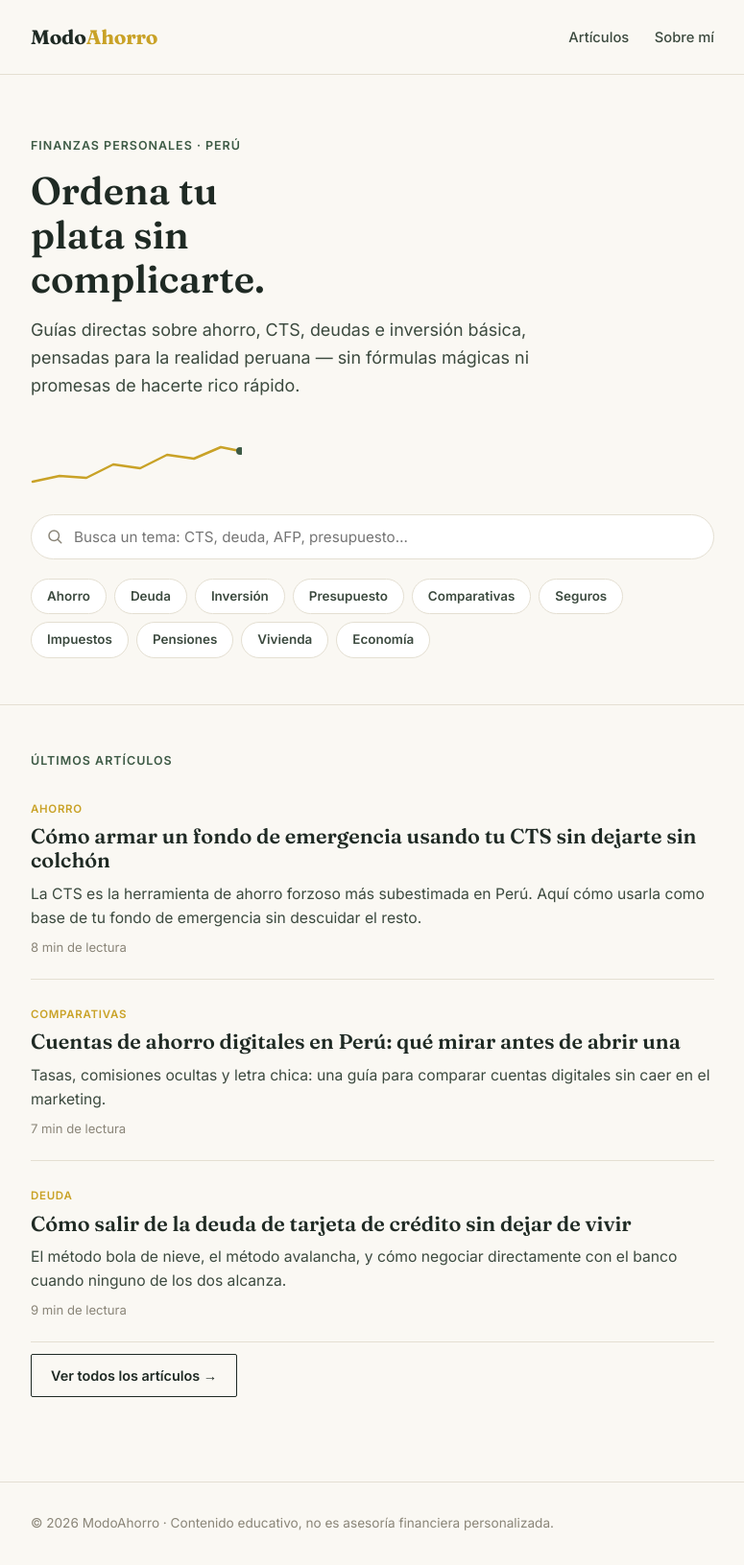
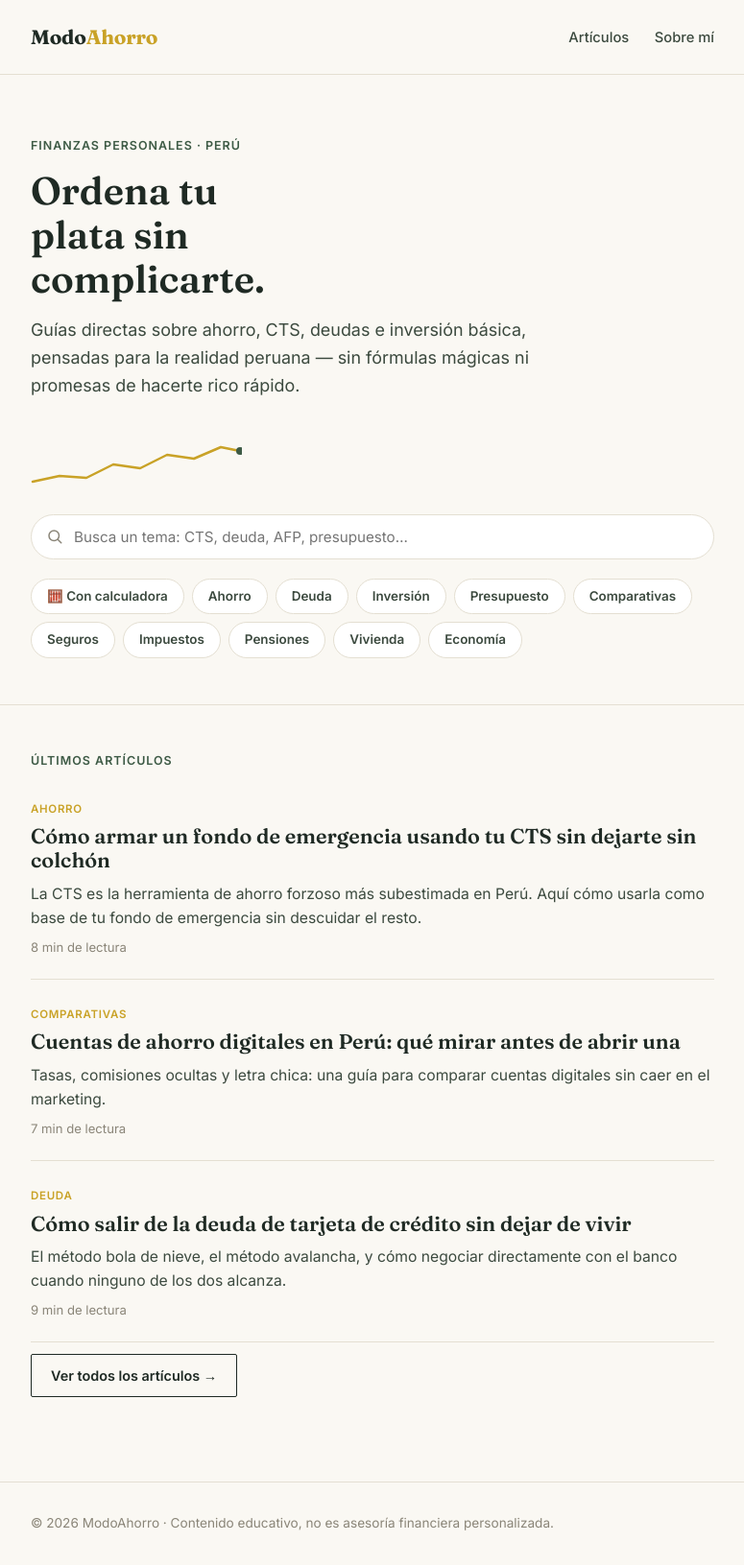
Before and after one commit to cguillenh22/modoahorro, a Jekyll site: the page built from index.html, in a window 1280 px wide. Shown: the whole page at 96% size, without its empty margins (252-1027 px from the left). Built offline with Jekyll 4.4.1, drawn with Linux system fonts in a browser that asks for light colours.

Commit message:
Update index.html

```diff
--- a/index.html
+++ b/index.html
@@ -19,6 +19,7 @@ description: "Guías claras y sin relleno sobre ahorro, CTS, deudas e inversión
     </form>
 
     <div class="category-links">
+      <a href="articulos.html?cat=calculadora">🧮 Con calculadora</a>
       <a href="articulos.html?cat=ahorro">Ahorro</a>
       <a href="articulos.html?cat=deuda">Deuda</a>
       <a href="articulos.html?cat=inversion">Inversión</a>
```
